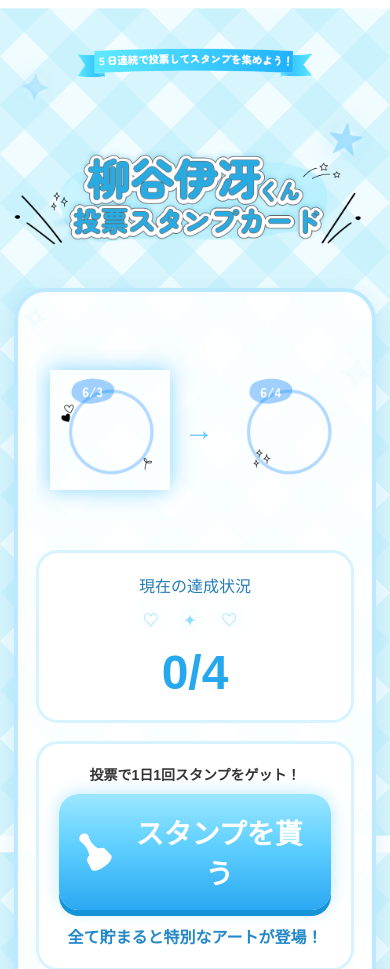
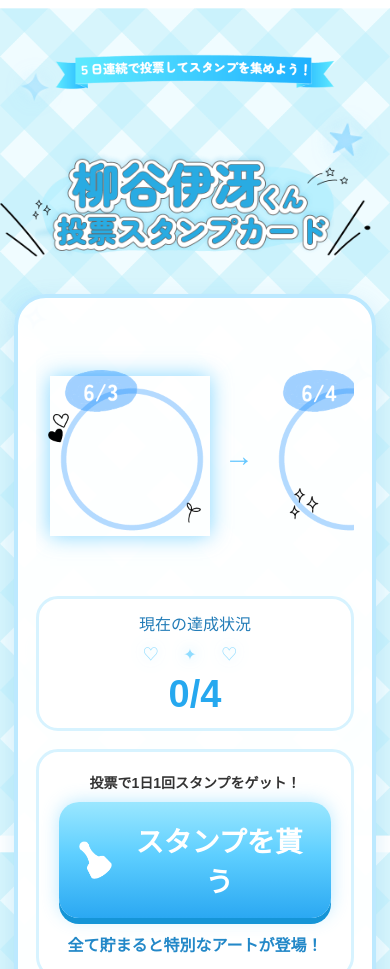
Before and after one commit to waka89v-commits/yanagiyastamp-card, a plain HTML site: page index.html in a window 390 px wide. Shown: the top 969 px of the page. Drawn offline with Linux system fonts and the light colour scheme; a web font is replaced by a local one.

Commit message:
Update style.css

```diff
--- a/style.css
+++ b/style.css
@@ -45,6 +45,7 @@ body{
     opacity:.28;
     transform:scale(1) rotate(0deg);
   }
+
   50%{
     opacity:1;
     transform:scale(1.25) rotate(10deg);
@@ -62,12 +63,12 @@ body{
 
 .header{
   text-align:center;
-  margin-bottom:28px;
+  margin-bottom:20px;
 }
 
 .catch-image{
   display:block;
-  margin:0 auto 20px;
+  margin:0 auto 6px;
   max-width:700px;
   width:95%;
 }
@@ -82,7 +83,7 @@ body{
 
 /* カード */
 .stamp-card{
-  background:rgba(255,255,255,.88);
+  background:rgba(255,255,255,.95);
   border:4px solid #bce9ff;
   border-radius:32px;
   padding:34px 30px;
@@ -159,6 +160,7 @@ body{
   0%,100%{
     box-shadow:0 0 0 rgba(93,200,255,0);
   }
+
   50%{
     box-shadow:0 0 22px rgba(93,200,255,.8);
   }
@@ -169,10 +171,12 @@ body{
     transform:scale(.3) rotate(-18deg);
     opacity:0;
   }
+
   65%{
     transform:scale(1.22) rotate(6deg);
     opacity:1;
   }
+
   100%{
     transform:scale(1) rotate(0);
   }
@@ -335,18 +339,19 @@ footer{
   }
 
   .header{
-    margin-bottom:22px;
+    margin-bottom:14px;
   }
 
   .catch-image{
-    width:80%;
-    max-width:360px;
+    width:95%;
+    max-width:520px;
+    margin-bottom:4px;
   }
 
   .title-image{
-    width:110%;
-    max-width:640px;
-    transform:translateX(-5%);
+    width:120%;
+    max-width:700px;
+    transform:translateX(-10%);
   }
 
   .stamp-card{
@@ -359,18 +364,18 @@ footer{
   }
 
   .stamp-circle{
-    width:120px;
-    height:120px;
+    width:160px;
+    height:160px;
   }
 
   .stamp-base-image{
-    width:115%;
-    height:115%;
+    width:145%;
+    height:145%;
   }
 
   .stamp-image{
-    width:105%;
-    height:105%;
+    width:130%;
+    height:130%;
   }
 
   .arrow{
@@ -379,6 +384,18 @@ footer{
 
   .action-area{
     grid-template-columns:1fr;
+  }
+
+  .progress-box{
+    padding:12px 16px;
+  }
+
+  .progress-box strong{
+    font-size:38px;
+  }
+
+  .progress-divider{
+    margin:6px 0 8px;
   }
 
   .art-preview{
```
